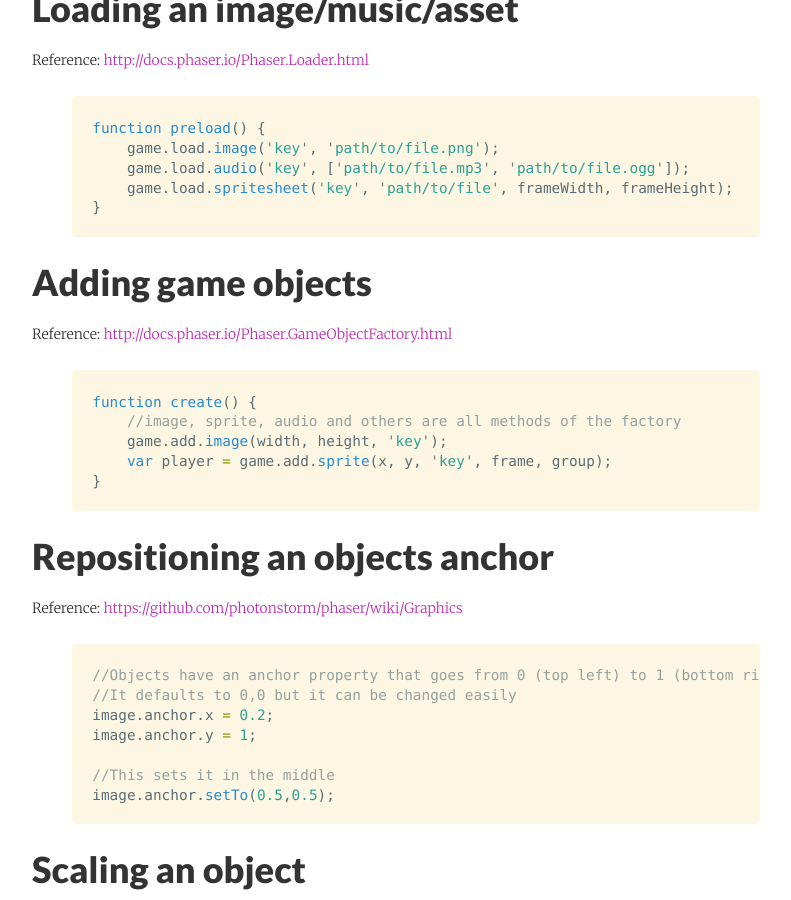
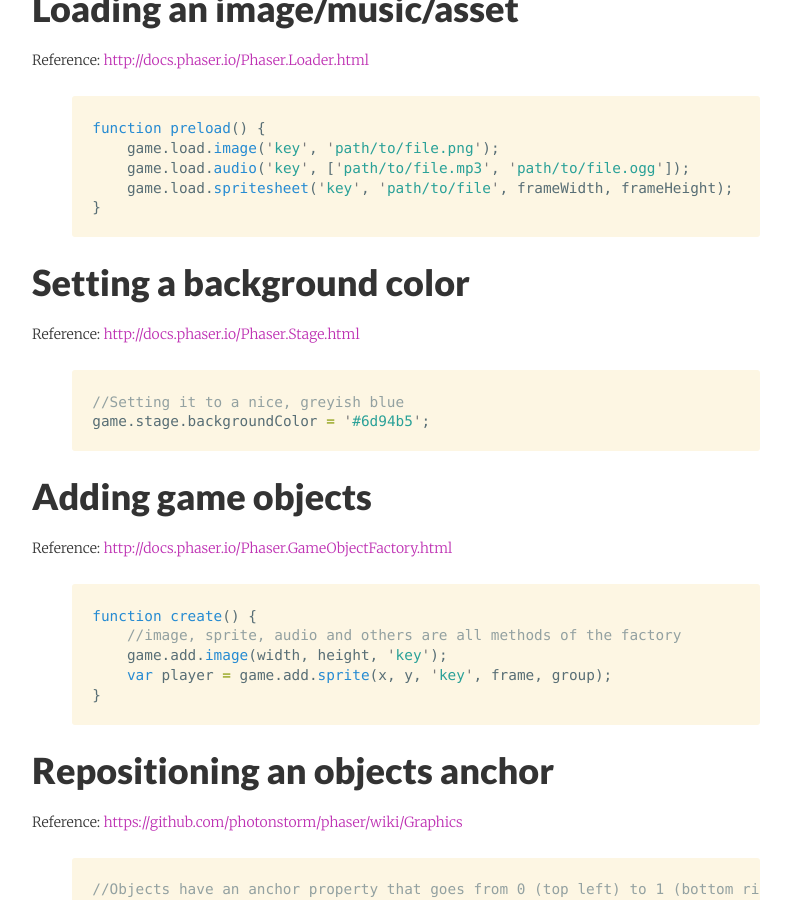
Before and after one commit to ThaisRobba/invrse, a Jekyll site: the page built from _posts/2014-10-17-phaser-cheatsheet.md, in a window 1280 px wide and 900 px high, scrolled down 2440 px. Shown: the whole window, without its empty margins (224-1015 px from the left). Built offline with Jekyll 4.4.1, drawn with Linux system fonts in a browser that asks for light colours; nearby versions of some CDN libraries; comment, search, counter and statistics services are not loaded.

Commit message:
added background color

```diff
--- a/_posts/2014-10-17-phaser-cheatsheet.md
+++ b/_posts/2014-10-17-phaser-cheatsheet.md
@@ -111,6 +111,15 @@ function preload() {
     game.load.audio('key', ['path/to/file.mp3', 'path/to/file.ogg']);
     game.load.spritesheet('key', 'path/to/file', frameWidth, frameHeight);
 }
+{% endhighlight %}
+
+###Setting a background color
+
+<small>Reference: <a href="http://docs.phaser.io/Phaser.Stage.html" target="_blank">http://docs.phaser.io/Phaser.Stage.html</a></small>
+
+{% highlight javascript %}
+//Setting it to a nice, greyish blue
+game.stage.backgroundColor = '#6d94b5';
 {% endhighlight %}
 
 ###Adding game objects
```
